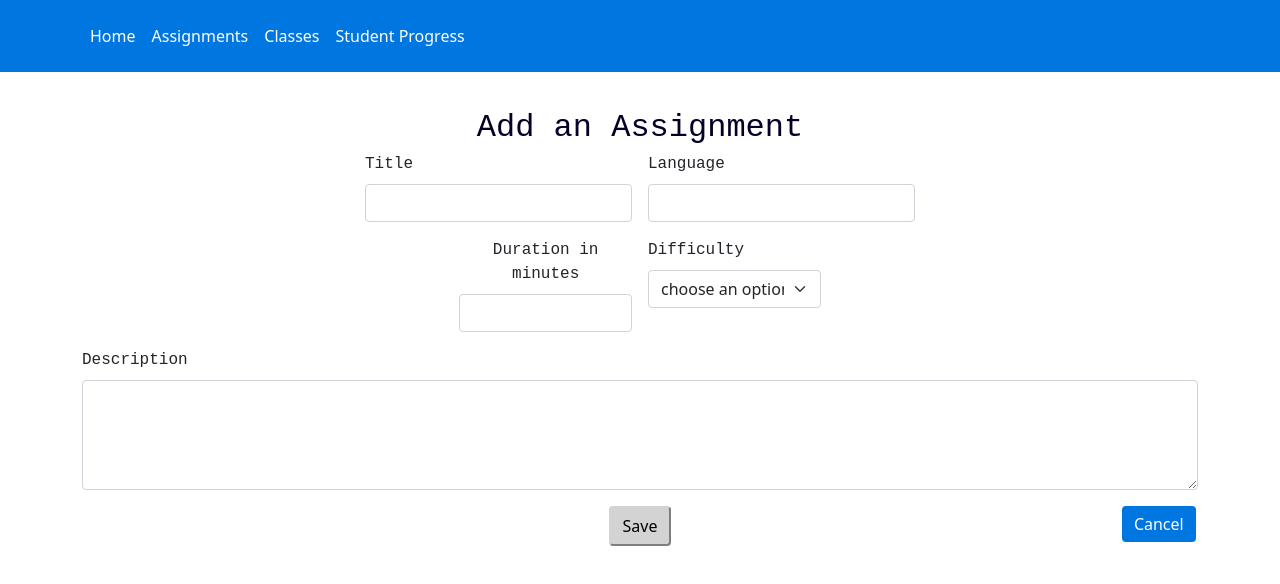
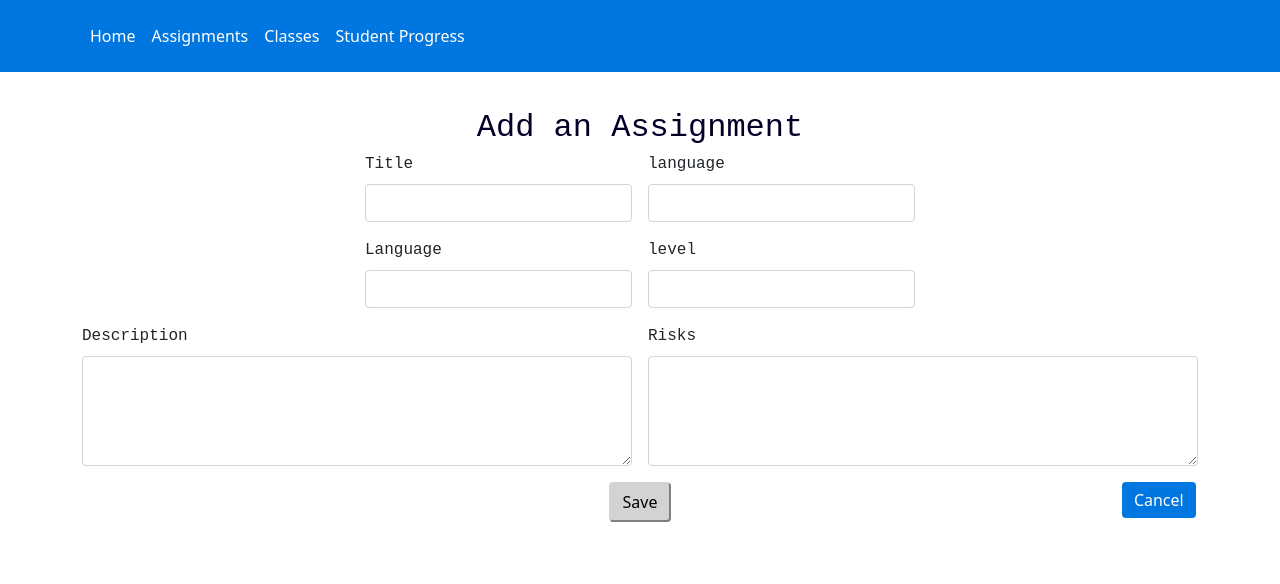
Before and after one commit to Fontys-Refactoring-Flow/Refactoring-Flow-TeacherView, a React (Create React App) app in the folder teacher-view/: page /addAssignment in a window 1280 px wide. Shown: the top 584 px of the page. Built offline with nearby package versions, Linux system fonts and the light colour scheme; the HTML template or start-up script is replaced by a standard one.

Commit message:
addassignment form updated to fit new database. Needs a code file input

```diff
--- a/teacher-view/src/Pages/AddAssignment.jsx
+++ b/teacher-view/src/Pages/AddAssignment.jsx
@@ -11,16 +11,15 @@ class AddAssignment extends Component {
         super(props)
 
         this.state = {
-            name: '',
-            language: '',
-            duration: '',
-            difficulty: 'choose an option...',
-            description: ''
+            refactoringType: '',
+            level: '',
+            description: '',
+            risks: '',
+
         }
         this.changeNameHandler = this.changeNameHandler.bind(this);
-        this.changeLanguageHandler = this.changeLanguageHandler.bind(this);
-        this.changeDurationHandler = this.changeDurationHandler.bind(this);
-        this.changeDifficultyHandler = this.changeDifficultyHandler.bind(this);
+        this.changeRisksHandler = this.changeRisksHandler.bind(this);
+        this.changeLevelHandler = this.changeLevelHandler.bind(this);
         this.changeDescriptionHandler = this.changeDescriptionHandler.bind(this);
         this.saveAssignment = this.saveAssignment.bind(this);
     }
@@ -29,10 +28,10 @@ class AddAssignment extends Component {
         e.preventDefault();
 
         let assignment = {
-            name: this.state.name,
+            refactoringType: this.state.refactoringType,
+            level: this.state.level,
             language: this.state.language,
-            duration: this.state.duration,
-            difficulty: this.state.difficulty,
+            risks: this.state.risks,
             description: this.state.description
         };
         console.log('assignment =>' + JSON.stringify(assignment));
@@ -44,24 +43,28 @@ class AddAssignment extends Component {
     }
 
     changeNameHandler=(event) =>{
-        this.setState({name: event.target.value});
+        this.setState({refactoringType: event.target.value});
     }
 
-    changeLanguageHandler=(event) =>{
-        this.setState({language: event.target.value});
+    changeLevelHandler=(event) =>{
+        this.setState({level: event.target.value});
     }
 
-    changeDurationHandler=(event) =>{
-        this.setState({duration: event.target.value});
-    }
-
-    changeDifficultyHandler=(event) =>{
-        this.setState({difficulty: event.target.value});
+    changeLanguageHandler=(event)=>{
+        this.setState({language: event.target.language});
     }
 
     changeDescriptionHandler=(event) =>{
         this.setState({description: event.target.value});
     }
+
+    changeRisksHandler=(event) =>{
+        this.setState({language: event.target.value});
+    }
+
+
+
+
 
     render(){
 
@@ -75,36 +78,41 @@ render(){
                         <input type="text" className="form-control" value={this.state.name} onChange={this.changeNameHandler} required/>
                     </div>
                     <div className="col-md-3">
-                <label className="form-label">Language</label>
+                        <label className="form-label">language</label>
                         <input type="text" className="form-control" value={this.state.language} onChange={this.changeLanguageHandler} required/>
                     </div>
                     <div className='col-md-3'></div>
-            <div className='col-md-4'></div>
-            <div className="col-md-2">
+
+                    {/*<div className="col-md-2">
                         <label className="form-label">Duration in minutes</label>
-                <input type="number" className="form-control" value={this.state.duration} onChange={this.changeDurationHandler} required/>
+                        <input type="number" className="form-control" value={} onChange={}/>
+                    </div>*/}
+                    <div className='col-md-3'></div>
+                    <div className="col-md-3">
+                        <label className="form-label">Language</label>
+                        <input type="text" className="form-control" value={this.state.language} onChange={this.changeLevelHandler} required/>
                     </div>
-            <div className="col-md-2">
-                <label className="form-label">Difficulty</label>
-                <select className="form-select" value={this.state.difficulty} onChange={this.changeDifficultyHandler} required>
-                <option selected>choose an option...</option>
-                <option>Easy</option>
-                <option>Medium</option>
-                <option>Hard</option>
-                </select>
+                    <div className="col-md-3">
+                        <label className="form-label">level</label>
+                        <input type="number" className="form-control" value={this.state.language} onChange={this.changeRisksHandler} required/>
                     </div>
-            <div className="col-12">
+                    <div className='col-md-3'></div>
+                    <div className="col-6">
                         <label className="form-label">Description</label>
                         <textarea rows='4' className="form-control" value={this.state.description} onChange={this.changeDescriptionHandler} required/>
+                    </div>
+                    <div className="col-6">
+                        <label className="form-label">Risks</label>
+                        <textarea rows='4' className="form-control" value={this.state.risks} onChange={this.changeRisksHandler} required/>
                     </div>
                     <div className='col-md-5'></div>
                     <div className="col-2">
                         <button disabled={
                             !this.state.name ||
                             !this.state.description ||
-                    !this.state.language ||
-                    !this.state.difficulty ||
-                    !this.state.duration} type="submit" className="button" onClick={this.saveAssignment}>Save</button>
+                            !this.state.risks ||
+                            !this.state.level ||
+                            !this.state.language} type="submit" className="button" onClick={this.saveAssignment}>Save</button>
                     </div>
                     <div className='col-md-4'></div>
                     <div className='col-md-1'>
```
Lines whose indentation alone changed are shown as unchanged.
